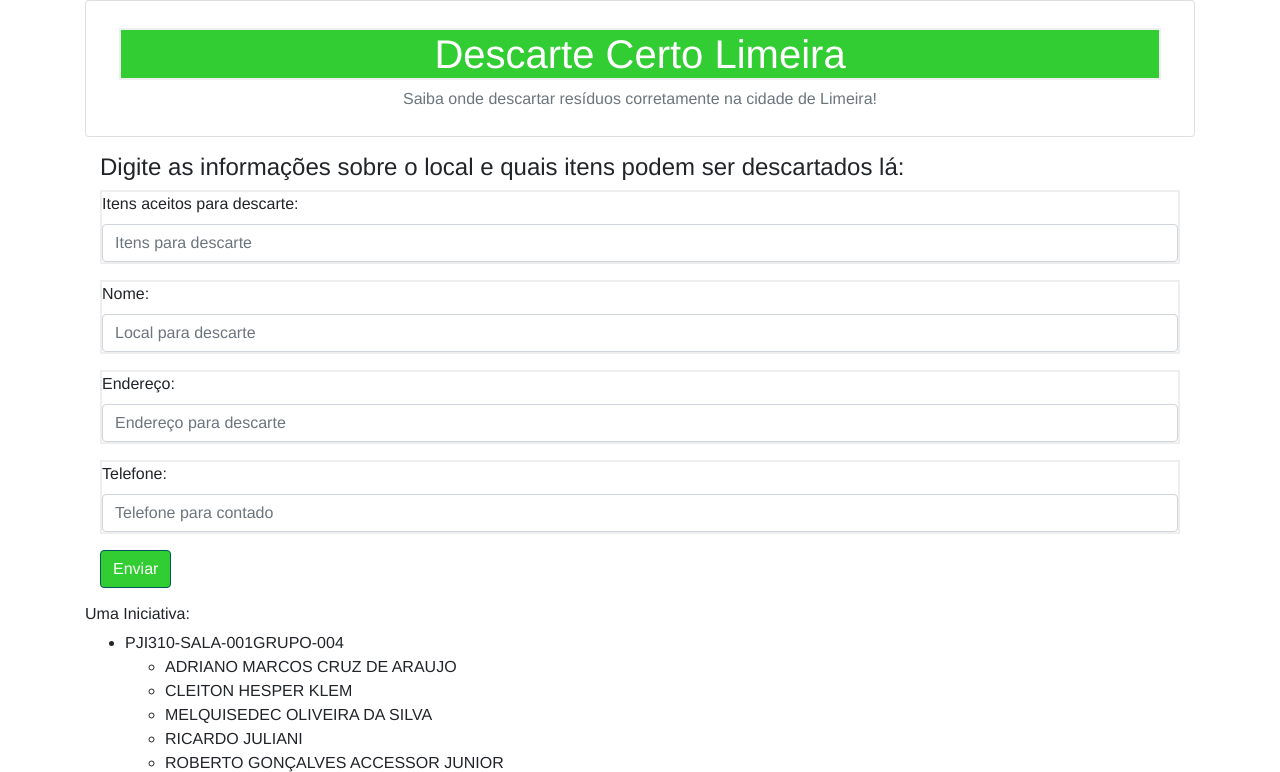
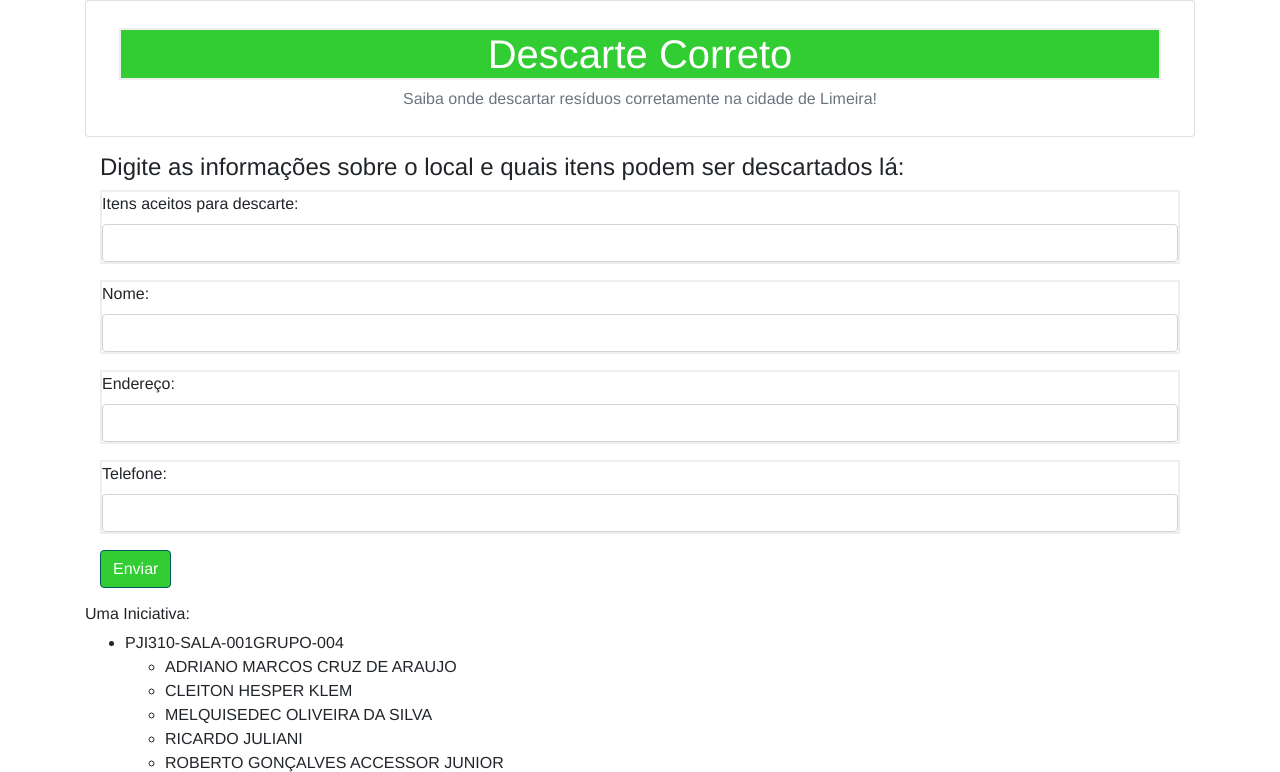
Before and after one commit to Cleitonklem/ProjetoIntegrador, a Flask app: page /cadastrar in a window 1280 px wide. Shown: the part 56-828 px from the top of the page. Run offline with Flask 3, Linux system fonts and the light colour scheme; some libraries are stand-ins or nearby versions.

Commit message:
atualização

```diff
--- a/templates/base.html
+++ b/templates/base.html
@@ -3,7 +3,7 @@
   <head>
       <!-- Required meta tags -->
       <meta charset="utf-8">
-      <title> Descarte Certo Limeira</title>
+      <title> Descarte Correto</title>
       <meta name="viewport" content="width=device-width, initial-scale=1, shrink-to-fit=no">
 
       <!-- Bootstrap CSS -->
@@ -42,7 +42,7 @@
 
     <div class="card text-center">
         <div class="card-body">
-            <a class="btn btn-block" href="{{ url_for('index') }}"><h1>Descarte Certo Limeira</h1></a>
+            <a class="btn btn-block" href="{{ url_for('index') }}"><h1>Descarte Correto</h1></a>
             <h6 class="card-subtitle mb-2 text-muted">Saiba onde descartar resíduos corretamente na cidade de Limeira!</h6>
         </div>
     </div>
--- a/templates/cadastrar.html
+++ b/templates/cadastrar.html
@@ -8,19 +8,19 @@
             <form action = "{{ request.path }}" method = "post">
                 <div class="form-group">
                     <label for="cad_item">Itens aceitos para descarte:</label>
-                    <input type="text" class="form-control" name="cad_item" id="cad_item" placeholder="Itens para descarte">
+                    <input type="text" class="form-control" name="cad_item" id="cad_item">
                 </div>
                 <div class="form-group">
                     <label for="cad_nome">Nome:</label>
-                    <input type="text" class="form-control" name="cad_nome" id="cad_nome" placeholder="Local para descarte">
+                    <input type="text" class="form-control" name="cad_nome" id="cad_nome">
                 </div>
                 <div class="form-group">
                     <label for="cad_endereco">Endereço:</label>
-                    <input type="text" class="form-control" name="cad_endereco" id="cad_endereco" placeholder="Endereço para descarte">
+                    <input type="text" class="form-control" name="cad_endereco" id="cad_endereco">
                 </div>
                 <div class="form-group">
                     <label for="cad_telefone">Telefone:</label>
-                    <input type="text" class="form-control" name="cad_telefone" id="cad_telefone" placeholder="Telefone para contado">
+                    <input type="text" class="form-control" name="cad_telefone" id="cad_telefone">
                 </div>
                 <button type="submit" class="btn btn-primary">Enviar</button>
             </form>
--- a/templates/opiniao.html
+++ b/templates/opiniao.html
@@ -9,7 +9,7 @@
             <form action = "{{ request.path }}" method = "post">
 
                 <div class="form-group">
-                    <label for="resp1">1) Esta foi a primeira vez que utilizou o serviço do Descarte certo Limeira?</label>
+                    <label for="resp1">1) Esta foi a primeira vez que utilizou o serviço do Descarte Correto?</label>
                     <p><input type="radio" name="resp1" id="resp1.1" checked value="Sim"><label for="resp1.1">Sim</label>
                     <p><input type="radio" name="resp1" id="resp1.2" value="Não"><label for="resp1.2">Não</label>
                 </div>
```
